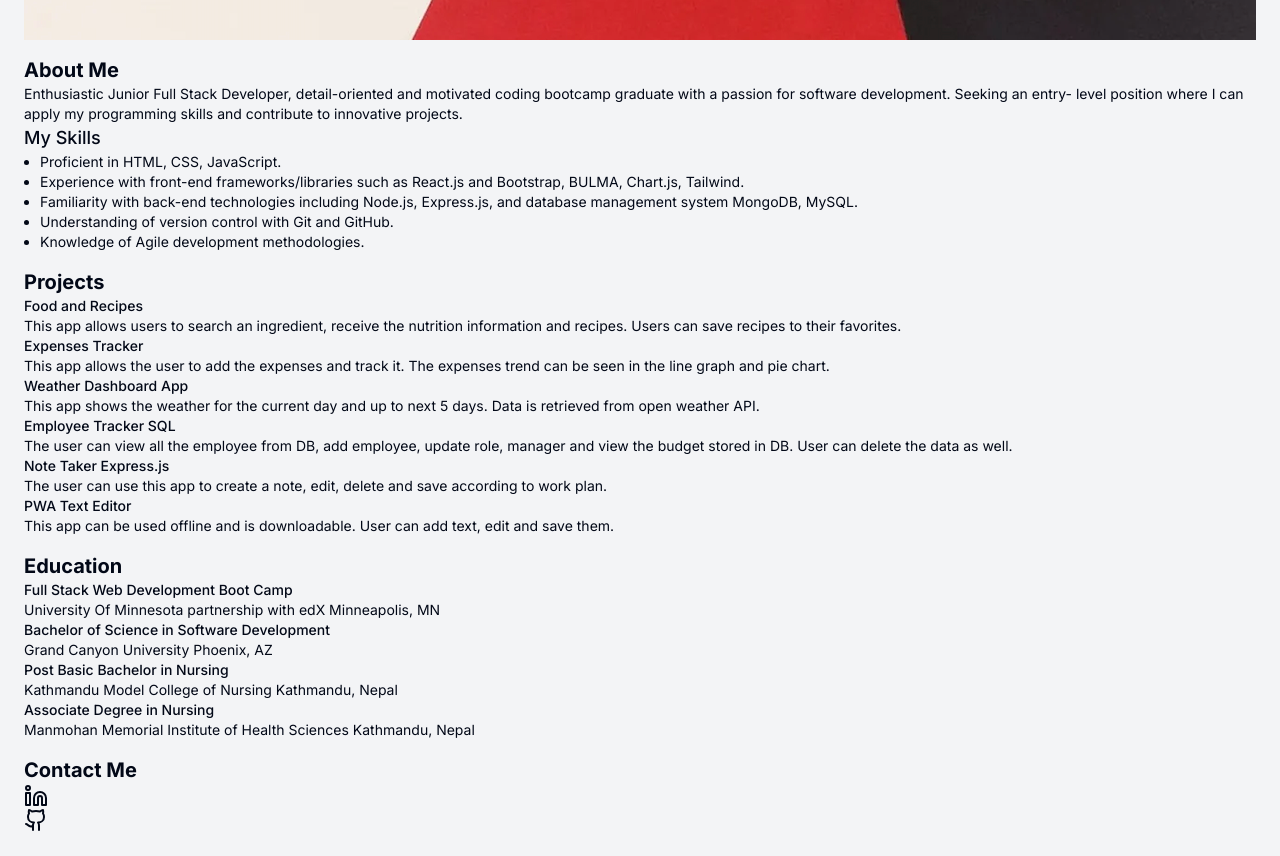
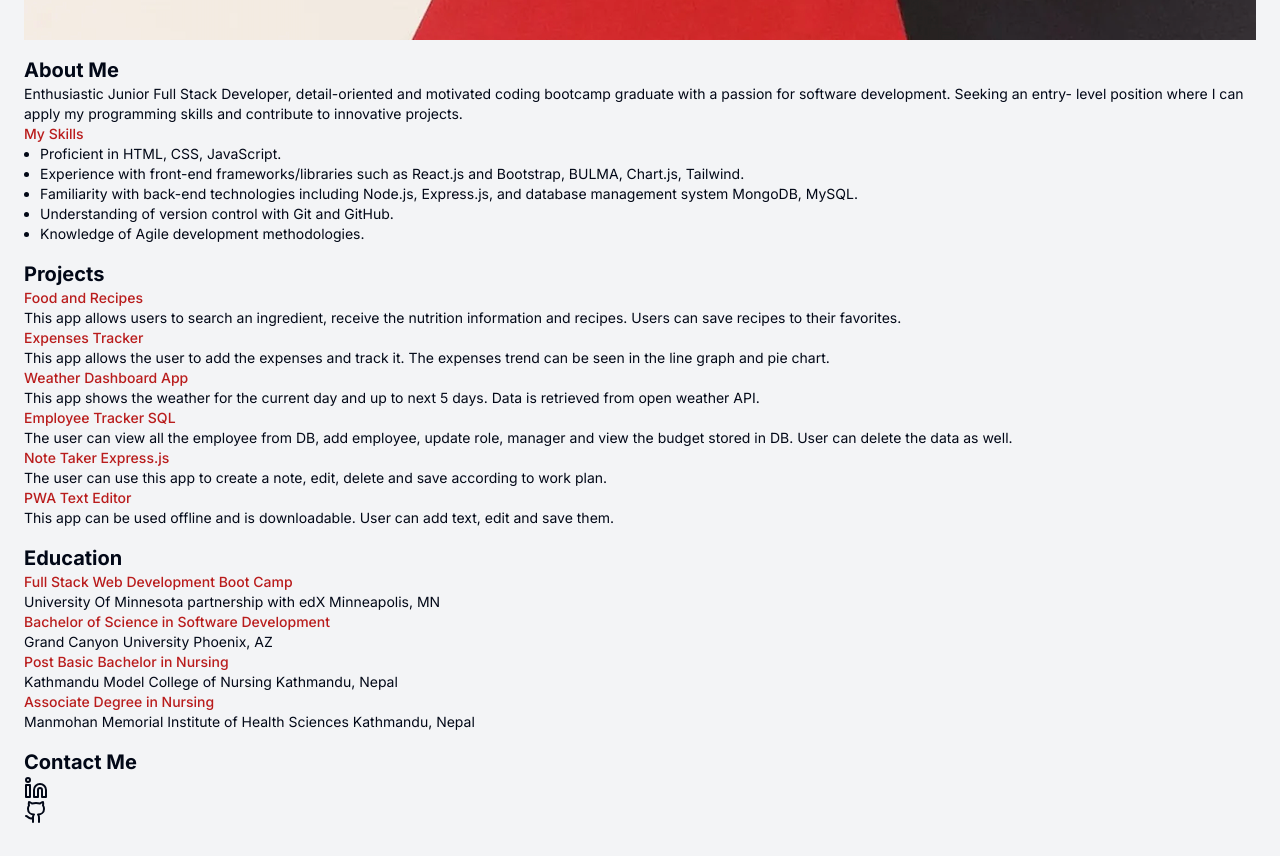
Before and after one commit to salidamaharjan/nextjs-portfolio, a Next.js app: page / in a window 1280 px wide. Shown: the part 540-1396 px from the top of the page. Built offline with nearby package versions, Linux system fonts and the light colour scheme.

Commit message:
Update CSS

```diff
--- a/src/app/page.tsx
+++ b/src/app/page.tsx
@@ -8,11 +8,11 @@ export default function Home() {
             <div
                 className="flex justify-evenly items-center bg-fixed bg-[url('/background.png')] md:h-[500px] h-[100px]">
                 <div>
-                    <div className="font-normal md:text-md text-xs">
+                    <div className="font-normal md:text-lg text-xs">
                         Hello
                     </div>
                     <div className="font-medium md:text-2xl text:md"> I am Salida</div>
-                    <div className="md:text-lg text-xs font-normal">Junior Full Stack Software Developer</div>
+                    <div className="font-normal md:text-md text-xs">Junior Full Stack Software Developer</div>
                 </div>
                 <div>
                     <Image className="rounded-md md:w-[300px] md:h-[300px]" width={90} height={90} src="/img.jpg"
@@ -28,7 +28,7 @@ export default function Home() {
                         apply my programming skills and contribute to innovative projects.
                     </div>
                     <div className="font-normal md:text-md text-sm">
-                        <div className="md:font-medium font-medium md:text-lg">My Skills</div>
+                        <div className="md:font-medium font-medium text-red-700 text-sm md:text-md">My Skills</div>
                         <ul className="pl-4">
                             <li className="list-disc"> Proficient in HTML, CSS, JavaScript.
                             </li>
@@ -53,39 +53,45 @@ export default function Home() {
                 <DetailSection id="projects">
                     <div>Projects</div>
                     <div className="font-normal md:text-sm text-xs">
-                        <div className="md:font-medium font-medium text-sm md:text-md">Food and Recipes</div>
+                        <div className="md:font-medium font-medium text-sm md:text-md text-red-700">Food and Recipes
+                        </div>
                         This app allows users to search an ingredient, receive the nutrition information and recipes.
                         Users can save recipes to their favorites.
-                        <div className="md:font-medium font-medium text-sm md:text-md">Expenses Tracker </div>
+                        <div className="md:font-medium font-medium text-sm md:text-md text-red-700">Expenses
+                            Tracker </div>
                         This app allows the user to add the expenses and track it. The expenses trend can be seen in the
                         line graph and pie chart.
-                        <div className="md:font-medium font-medium text-sm md:text-md">Weather Dashboard App </div>
+                        <div className="md:font-medium font-medium text-sm md:text-md text-red-700">Weather Dashboard
+                            App </div>
                         This app shows the weather for the current day and up to next 5 days. Data is retrieved from
                         open weather API.
-                        <div className="md:font-medium font-medium text-sm md:text-md">Employee Tracker SQL</div>
+                        <div className="md:font-medium font-medium text-sm md:text-md text-red-700">Employee Tracker
+                            SQL</div>
                         The user can view all the employee from DB, add employee, update role, manager and view the
                         budget stored in DB. User can delete the data as well.
-                        <div className="md:font-medium font-medium text-sm md:text-md">Note Taker Express.js</div>
+                        <div className="md:font-medium font-medium text-sm md:text-md text-red-700">Note Taker
+                            Express.js</div>
                         The user can use this app to create a note, edit, delete and save according to work plan.
-                        <div className="md:font-medium font-medium text-sm md:text-md">PWA Text Editor</div>
+                        <div className="md:font-medium font-medium text-sm md:text-md text-red-700">PWA Text
+                            Editor</div>
                         This app can be used offline and is downloadable. User can add text, edit and save them.
                     </div>
                 </DetailSection>
                 <DetailSection id="education">
                     <div>Education</div>
                     <div className="font-normal md:text-sm text-xs">
-                        <div className="md:font-medium font-medium text-sm md:text-md">Full Stack Web Development Boot
+                        <div className="md:font-medium font-medium text-sm md:text-md text-red-700">Full Stack Web Development Boot
                             Camp
                         </div>
                         University Of Minnesota partnership with edX Minneapolis,
                         MN
-                        <div className="md:font-medium font-medium text-sm md:text-md">Bachelor of Science in Software
+                        <div className="md:font-medium font-medium text-sm md:text-md text-red-700">Bachelor of Science in Software
                             Development</div> Grand Canyon University
                         Phoenix, AZ
-                        <div className="md:font-medium font-medium text-sm md:text-md">Post Basic Bachelor in
+                        <div className="md:font-medium font-medium text-sm md:text-md text-red-700">Post Basic Bachelor in
                             Nursing</div>
                         Kathmandu Model College of Nursing Kathmandu, Nepal
-                        <div className="md:font-medium font-medium text-sm md:text-md">Associate Degree in Nursing</div>
+                        <div className="md:font-medium font-medium text-sm md:text-md text-red-700">Associate Degree in Nursing</div>
                         Manmohan Memorial Institute of Health Sciences Kathmandu, Nepal
                     </div>
                 </DetailSection>
```
